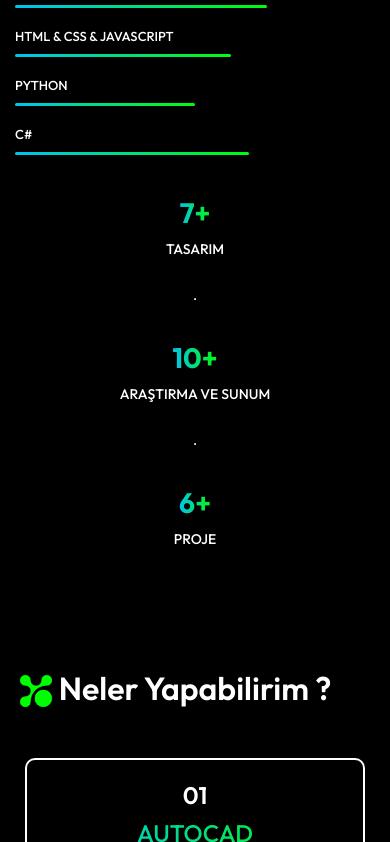
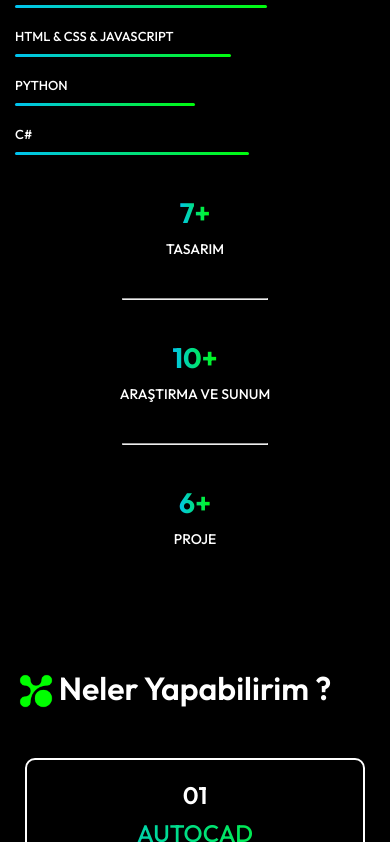
Before and after one commit to Senasylg/sena_saylig_portfolyo, a React (Create React App) app: page / in a window 390 px wide. Shown: the part 2169-3011 px from the top of the page. Built offline with nearby package versions, Linux system fonts and the light colour scheme; a web font is replaced by a local one.

Commit message:
new commit

```diff
--- a/src/Components/About/About.css
+++ b/src/Components/About/About.css
@@ -271,6 +271,9 @@
         font-size: 14px;
         padding: 0 5px;
     }
+    .about-achievements hr{
+        width: 40%;
+    }
 }
 
 /* -------- Tablet (481px - 768px) -------- */
@@ -318,6 +321,9 @@
 
     .about-achievement p {
         font-size: 16px;
+    }
+    .about-achievements hr{
+        width: 40%;
     }
 }
 
@@ -368,7 +374,7 @@
     }
 
     .about-achievement {
-        flex: 1 1 200px; /* Minimum 200px genişlikte yayılabilir kutular */
+        flex: 1 1 100px; /* Minimum 200px genişlikte yayılabilir kutular */
         max-width: 250px;
     }
 
```
